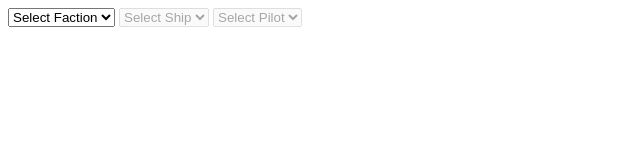
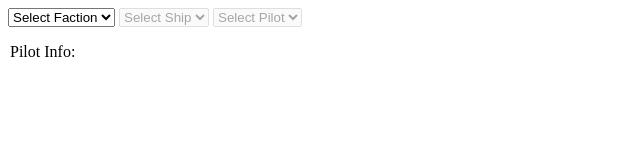
Before and after one commit to iwerts/iwerts.github.io, a plain HTML site: page index.html in a window 1280 px wide. Shown: the full height of the page, 0-640 px from the left. Drawn offline with nearby package versions, Linux system fonts and the light colour scheme.

Commit message:
Update index.html

```diff
--- a/index.html
+++ b/index.html
@@ -29,6 +29,9 @@
     <select id="pilot" disabled>
         <option selected>Select Pilot</option>
     </select>
+    </form>
+    <form>
+        <legend>Pilot Info:</legend>
         <h4 id="ship_name"></h4>
         <h1 id="pilot_name"></h1>
         <h4 id="pilot_title"></h4>
```
